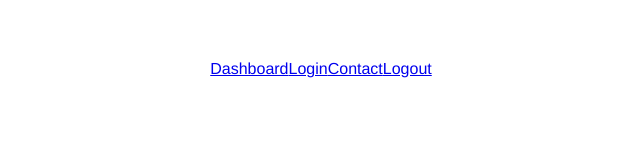
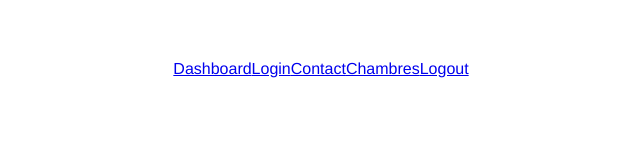
Before and after one commit to MendozaMiguel/Projet-Hotel-Vuejs-Nodejs, a Vue app in the folder vueauthclient/: page / in a window 1280 px wide. Shown: the top 160 px of the page, without its empty margins (319-959 px from the left). Built offline with nearby package versions, Linux system fonts and the light colour scheme.

Commit message:
ajout router link Contact et Chambres

```diff
--- a/vueauthclient/src/App.vue
+++ b/vueauthclient/src/App.vue
@@ -4,6 +4,7 @@
       <router-link :to="{ name: 'Dashboard'}">Dashboard</router-link>
       <router-link :to="{ name: 'Login'}">Login</router-link>
       <router-link :to="{ name: 'Contact'}">Contact</router-link>
+      <router-link :to="{ name: 'Chambres'}">Chambres</router-link>
       <a href="#" v-on:click="logout">Logout</a>
     </div>
     <router-view/>
```
